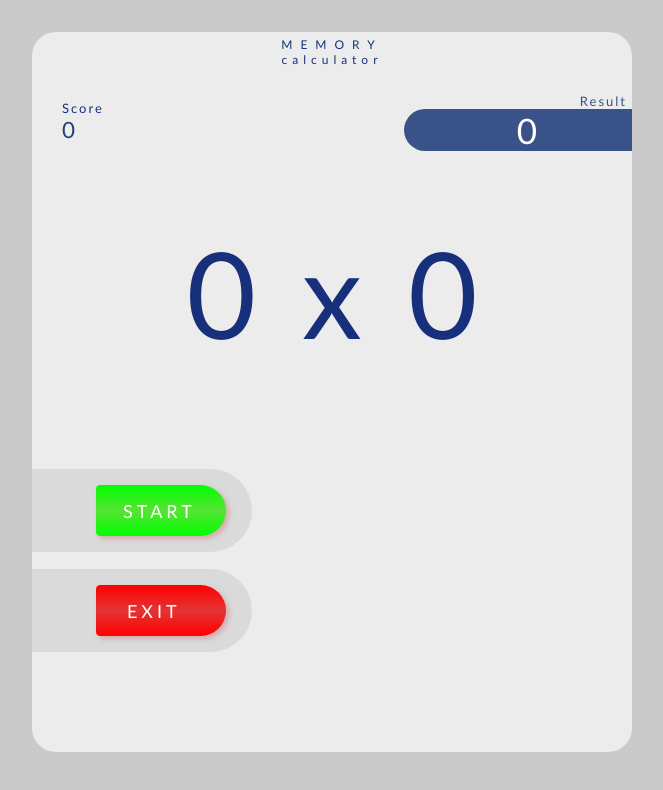
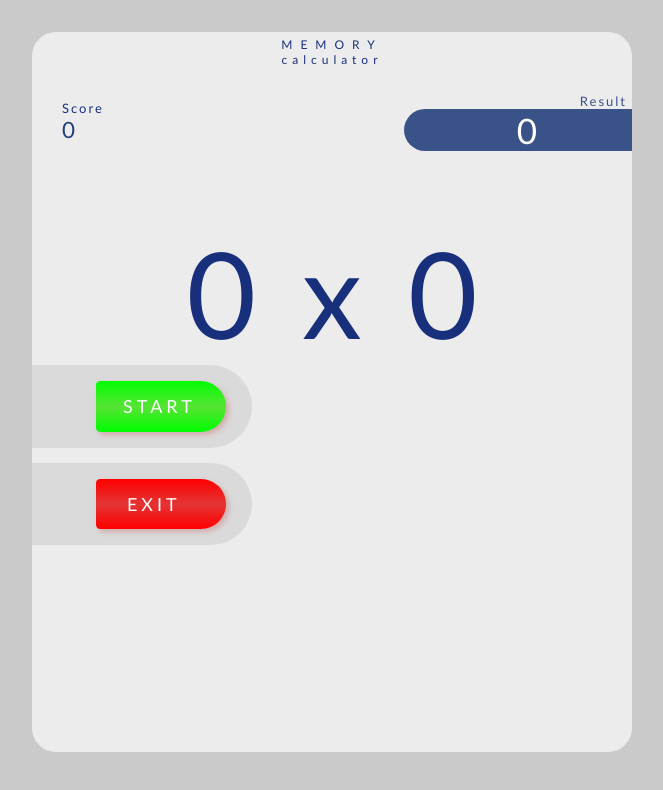
Before and after one commit to adampekala/memory_calculator_minimal, a website: page index.html in a window 1280 px wide. Shown: the whole page, without its empty margins (308-971 px from the left). Drawn offline with Linux system fonts and the light colour scheme.

Commit message:
change main buttons position v2

```diff
--- a/src/_buttonsContainer.scss
+++ b/src/_buttonsContainer.scss
@@ -1,7 +1,8 @@
 .controlButtons_container {
   padding: 1rem 0rem 1rem 4rem;
   line-height: 0px;
-  position: absolute;
+  margin-bottom: 15px;
+  // position: absolute;
   width: 220px;
   border-radius: 0 200px 200px 0;
   background-color: rgba(196, 196, 196, 0.451);
```
Also changed, not shown: style.css, 1 other file.
